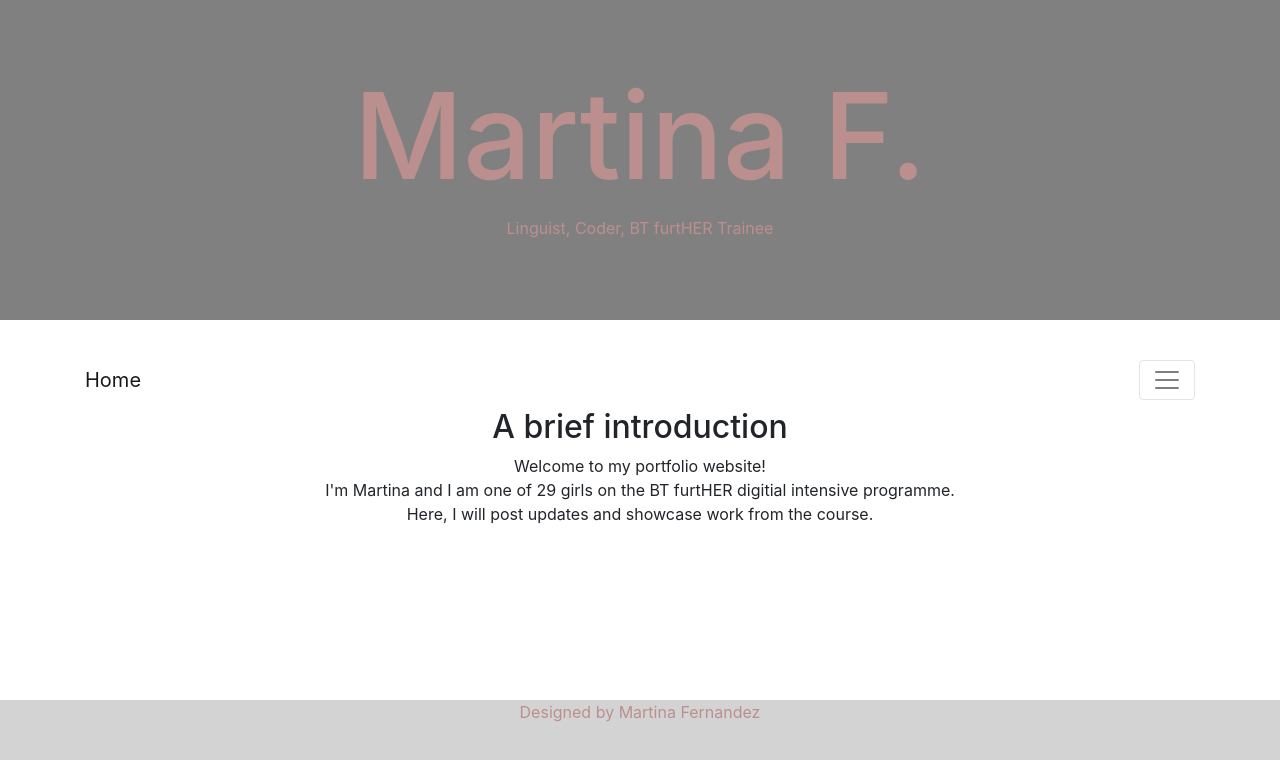
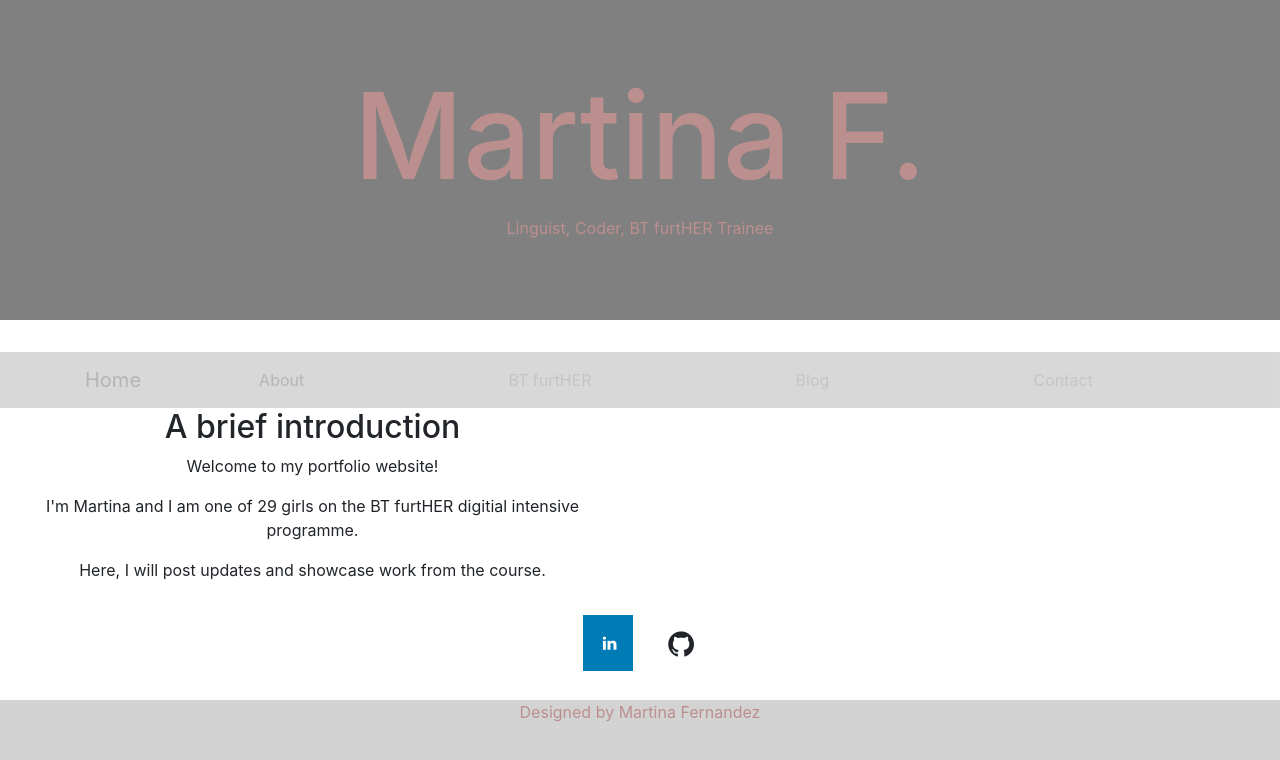
Before and after one commit to martinafdez/portfolio_website, a plain HTML site: page index.html in a window 1280 px wide. Drawn offline with nearby package versions, Linux system fonts and the light colour scheme.

Commit message:
adding content and style to about page

```diff
--- a/css/main.css
+++ b/css/main.css
@@ -29,14 +29,35 @@
   text-align: center;
 }
 
-
-
-
+nav {
+  padding-top: 0px;
+}
 
 
 
 #intro-index {
   text-align: center;
+}
+
+/* Style all font awesome icons */
+.fa {
+  padding: 20px;
+  font-size: 30px;
+  width: 50px;
+  text-align: center;
+  text-decoration: none;
+}
+.fa-linkedin {
+  background: #007bb5;
+  color: white;
+}
+
+.btn {
+  padding: 10px;
+  font-size: 30px;
+  width: 60px;
+  text-align: center;
+  text-decoration: none;
 }
 
 
@@ -66,6 +87,10 @@
   text-align: center;
 }
 
+#aboutme-section p{
+  text-align: left;
+}
+
 /*Projects page*/
 #header-projects h1{
   text-align: center;
--- a/index.html
+++ b/index.html
@@ -8,6 +8,7 @@
   <link rel="stylesheet" href="https://stackpath.bootstrapcdn.com/bootstrap/4.1.3/css/bootstrap.min.css" integrity="sha384-MCw98/SFnGE8fJT3GXwEOngsV7Zt27NXFoaoApmYm81iuXoPkFOJwJ8ERdknLPMO" crossorigin="anonymous">
   <!--bootstrap css link-->
   <link rel="stylesheet" href="css/main.css">
+  <link rel="stylesheet" href="https://cdnjs.cloudflare.com/ajax/libs/font-awesome/4.7.0/css/font-awesome.min.css"> <!--social media icons-->
   <meta charset="utf-8" />
 
 </head>
@@ -23,17 +24,18 @@
           <p class="tagline">Linguist, Coder, BT furtHER Trainee</p>
 
         </div>
-        <!--closes colmd 6-->
+        <!--closes colmd 12-->
+      </div><!--closes row-->
   </header>
 
-  <nav class="navbar navbar-inverse navbar-static-top navbar-light" style="background-color:white">
+  <nav class="navbar navbar-inverse navbar-static-top navbar-expand-lg navbar-light" style="background-color:gray; opacity: .3;">
     <div class="container">
       <a class="navbar-brand" href="index.html">Home</a>
       <button class="navbar-toggler" type="button" data-toggle="collapse" data-target="#navbarNav" aria-controls="navbarNav" aria-expanded="false" aria-label="Toggle navigation">
         <span class="navbar-toggler-icon"></span>
       </button>
-      <div class="collapse navbar-collapse justify-content-end" id="navbarNav">
-        <ul class="nav justify-content-center">
+      <div class="collapse navbar-collapse justify-content-center" id="navbarNav">
+        <ul class="nav navbar-nav nav-fill w-100">
           <li class="nav-item active">
             <a class="nav-link" href="about.html">About<span class="sr-only">(current)</span></a>
           </li>
@@ -51,21 +53,32 @@
       <!--closes the navbar collaps div-->
     </div><!--closes container nav-->
   </nav>
-
+</div><!--closes container-->
 
   <section id="intro-index">
+    <div class="row">
+      <div class="col-md-6">
     <h2>A brief introduction</h2>
-    <p> Welcome to my portfolio website!<br /> I'm Martina and I am one of 29 girls on the BT furtHER digitial intensive programme. <br /> Here, I will post updates and showcase work from the course.</p>
-
-
-
-
-
+    <p> Welcome to my portfolio website!<p>
+      <p>I'm Martina and I am one of 29 girls on the BT furtHER digitial intensive programme. </p>
+      <p> Here, I will post updates and showcase work from the course.</p>
+</div>
+</div><!--closes row-->
   </section>
 
 
   <section id="social-links" class="text-center">
-
+    <div class="container">
+      <div class="row">
+        <div class="col-md-12">
+          <a href="#" class="fa fa-linkedin"></a>
+          <a class="btn btn-social-icon btn-github">
+  <span class="fa fa-github"></span>
+</a>
+        </div>
+        <!--closes colmd 12-->
+      </div><!--closes row-->
+    </div><!--container close-->
 
   </section>
 
```
Also changed, not shown: about.html (+5 -3 lines), projects.html (+1 -1 lines).
